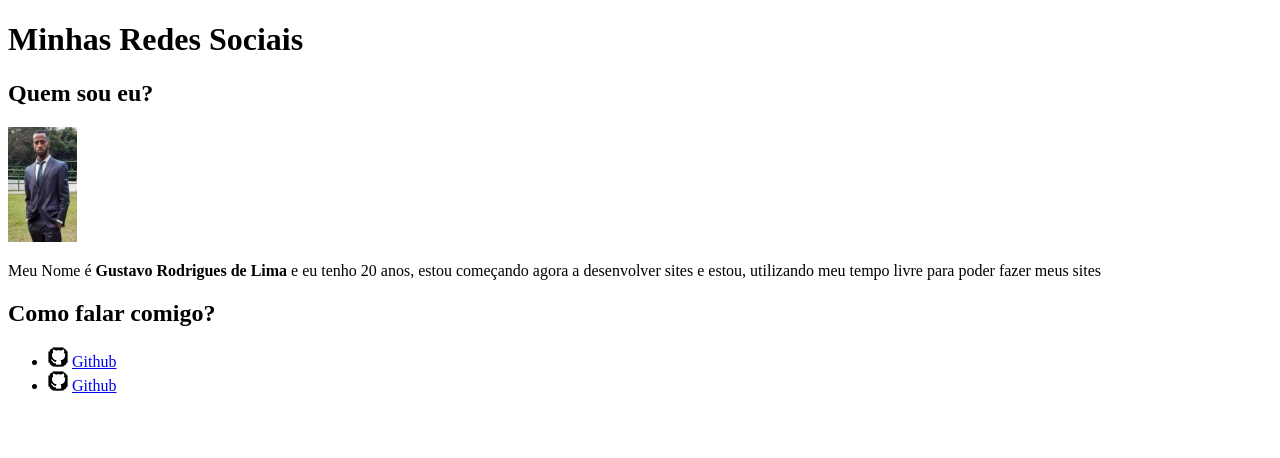
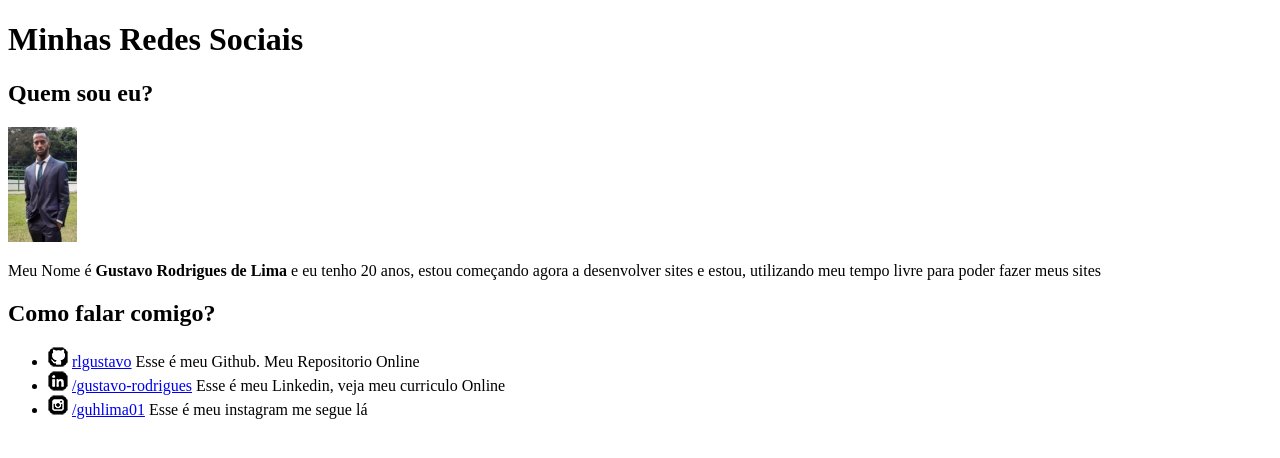
Before and after one commit to rlgustavo/Html-css, a plain HTML site: page Html-Css/Desafios/d005/index.html in a window 1280 px wide. Drawn offline with Linux system fonts and the light colour scheme.

Commit message:
Feito o desafio 6
Feito o desafio 5 e 6 e estruturando melhor a formação dos sites

```diff
--- a/Html-Css/Desafios/d005/index.html
+++ b/Html-Css/Desafios/d005/index.html
@@ -19,11 +19,18 @@
   <ul>
     <li>
       <img src="Imagens/icone-github.png" alt="Github">
-      <a href="https://github.com/rlgustavo" target="_blank" rel="external">Github</a>
+      <a href="https://github.com/rlgustavo" target="_blank" rel="external">rlgustavo</a>
+      Esse é meu Github. Meu Repositorio Online
     </li>
     <li>
-      <img src="Imagens/icone-github.png" alt="Github">
-      <a href="https://github.com/rlgustavo" target="_blank" rel="external">Github</a>
+        <img src="Imagens/icone-linkedin.png" alt="Linkedin">
+        <a href="https://www.linkedin.com/in/gustavo-rodrigues-1b25591b6/" target="_blank" rel="external">/gustavo-rodrigues</a>
+        Esse é meu Linkedin, veja meu curriculo Online
+    </li>
+    <li>
+        <img src="Imagens/icone-instagram.png" alt="instagram">
+        <a href="https://www.instagram.com/guhlima01/" target="_blank" rel="external">/guhlima01</a>
+        Esse é meu instagram me segue lá
     </li>
 
   </ul>
```
Also changed, not shown: Html-Css/Desafios/d006/index.html (added, +37 -0 lines).
